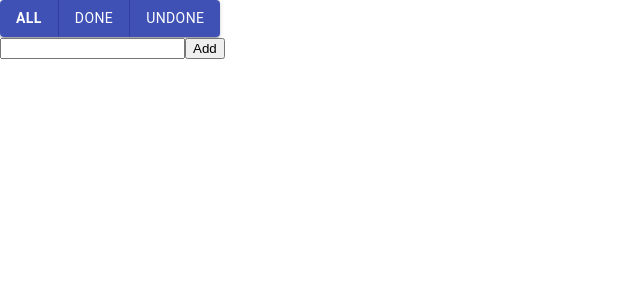
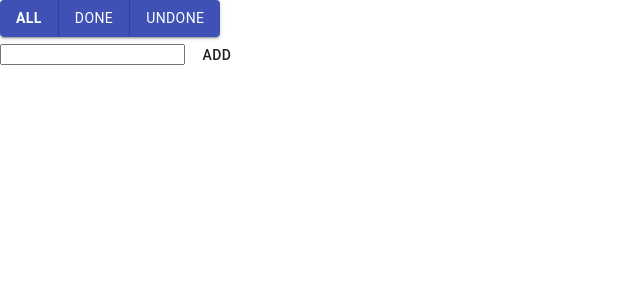
Before and after one commit to cgradusov/todoapp, a React (Create React App) app: page / in a window 1280 px wide. Shown: the top 300 px of the page, without its empty margins (0-640 px from the left). Built offline with nearby package versions, Linux system fonts and the light colour scheme.

Commit message:
style: change add button to material ui button

```diff
--- a/src/containers/App/App.js
+++ b/src/containers/App/App.js
@@ -8,6 +8,7 @@ import {
   removeTodoItem,
   toggleItem,
 } from "./actions";
+import { Button } from '@material-ui/core';
 
 function App(props) {
   const {
@@ -24,7 +25,7 @@ function App(props) {
       <Filter />
       <br />
       <TodoInput onAdd={ () => onAdd(inputText) } />
-      <button onClick={ () => onAdd(inputText) }>Add</button>
+      <Button onClick={ () => onAdd(inputText) }>Add</Button>
       <TodoList todoItems={todoItems} onRemove={onRemove} onToggle={onToggle} filter={filter} />
     </div>
   );
```
